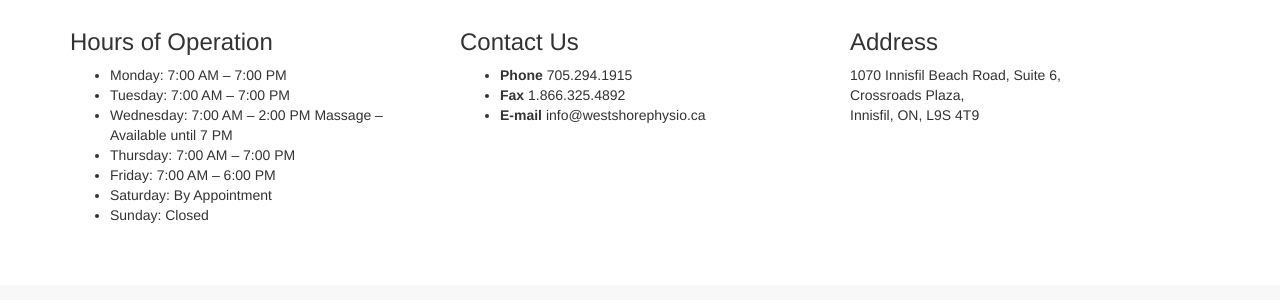
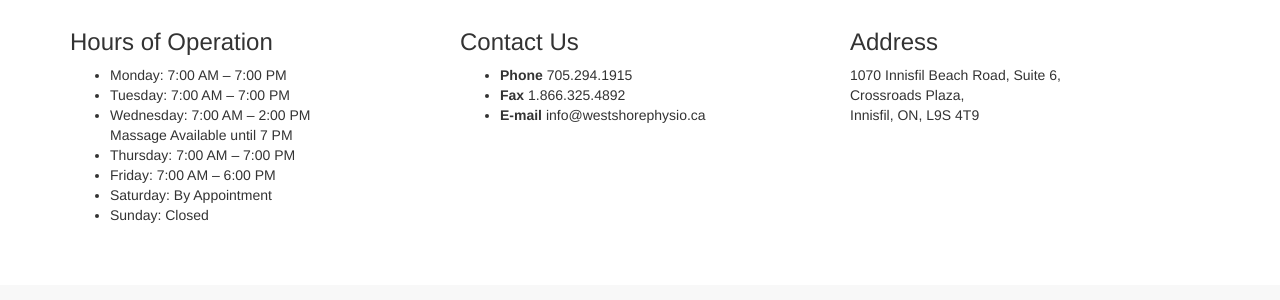
Before and after one commit to ericroberts/westshorephysio, a Jekyll site: the page built from contact.html, in a window 1280 px wide. Shown: the part 563-863 px from the top of the page. Built offline with Jekyll 4.4.1, drawn with Linux system fonts in a browser that asks for light colours; Markdown is read by kramdown in place of the engine named in the settings.

```diff
--- a/contact.html
+++ b/contact.html
@@ -44,7 +44,7 @@ permalink: /contact/index.html
     <ul>
       <li>Monday: 7:00 AM – 7:00 PM</li>
       <li>Tuesday: 7:00 AM – 7:00 PM</li>
-      <li>Wednesday: 7:00 AM – 2:00 PM Massage – Available until 7 PM</li>
+      <li>Wednesday: 7:00 AM – 2:00 PM<br />Massage Available until 7 PM</li>
       <li>Thursday: 7:00 AM – 7:00 PM</li>
       <li>Friday: 7:00 AM – 6:00 PM</li>
       <li>Saturday: By Appointment</li>
```
